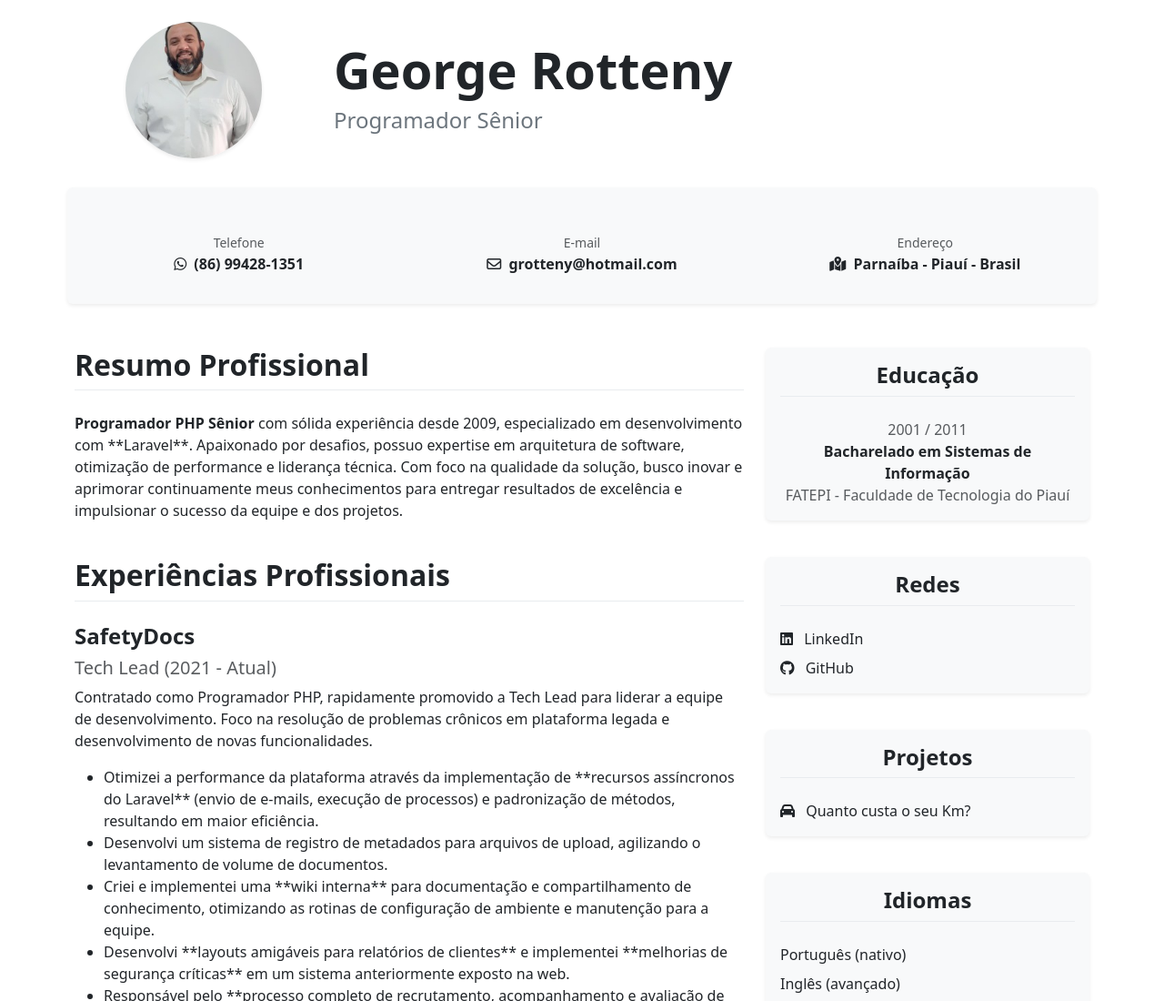
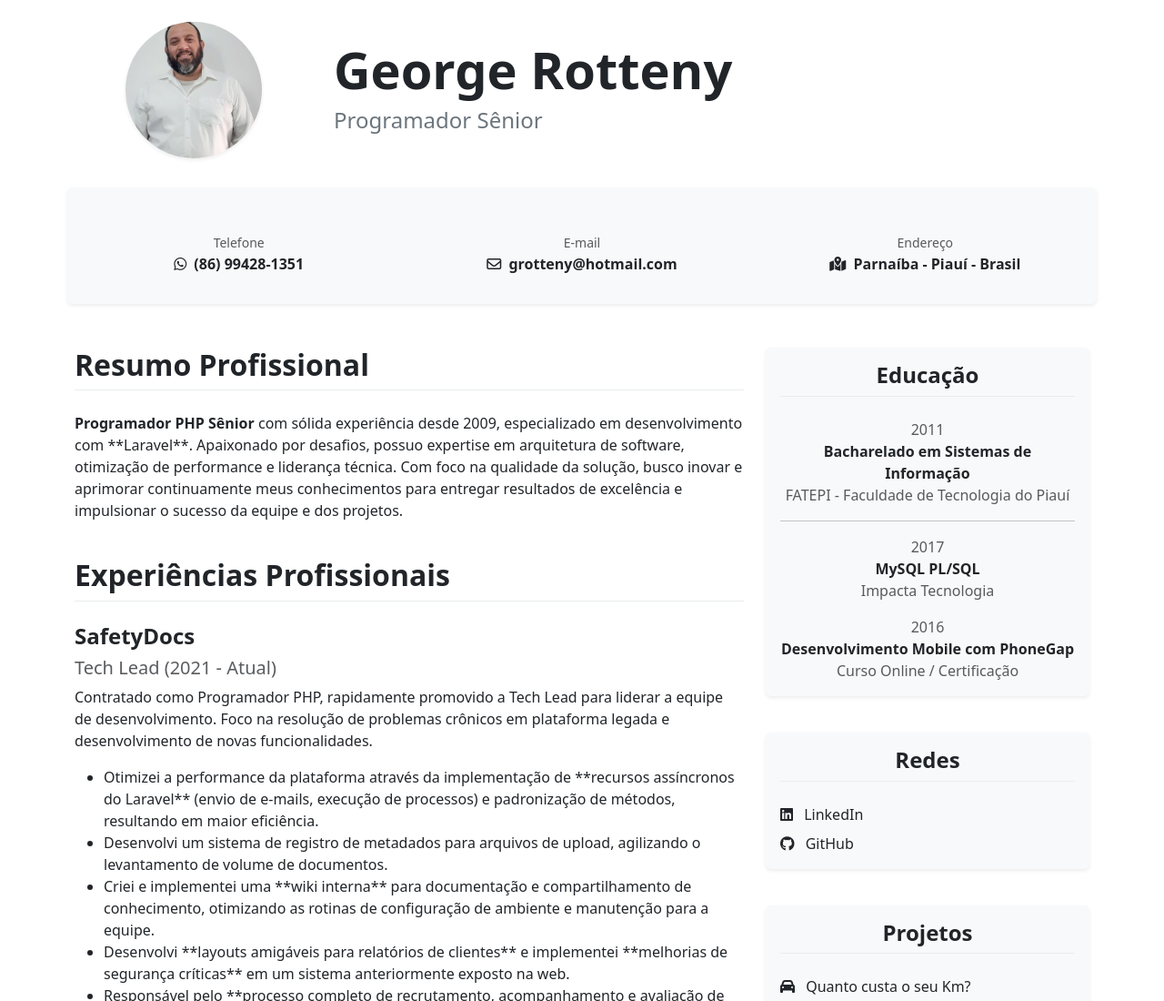
Before and after one commit to rotteny/perfil, a plain HTML site: page index.html in a window 1280 px wide. Shown: the top 1100 px of the page at 91% size. Drawn offline with nearby package versions, Linux system fonts and the light colour scheme.

Commit message:
feat: melhoria e correção de textos

```diff
--- a/index.html
+++ b/index.html
@@ -180,9 +180,19 @@
                 <section class="section-spacing p-3 bg-light rounded shadow-sm">
                     <h4 class="section-title text-center">Educação</h4>
                     <div class="text-center">
-                        <div class="text-muted">2001 / 2011</div>
+                        <div class="text-muted">2011</div>
                         <div class="fw-bold text-dark">Bacharelado em Sistemas de Informação</div>
                         <div class="text-muted">FATEPI - Faculdade de Tecnologia do Piauí</div>
+                    </div>
+                    <hr class="my-3"> <div class="text-center mt-3">
+                        <div class="text-muted">2017</div>
+                        <div class="fw-bold text-dark">MySQL PL/SQL</div>
+                        <div class="text-muted">Impacta Tecnologia</div>
+                    </div>
+                    <div class="text-center mt-3">
+                        <div class="text-muted">2016</div>
+                        <div class="fw-bold text-dark">Desenvolvimento Mobile com PhoneGap</div>
+                        <div class="text-muted">Curso Online / Certificação</div>
                     </div>
                 </section>
 
```
